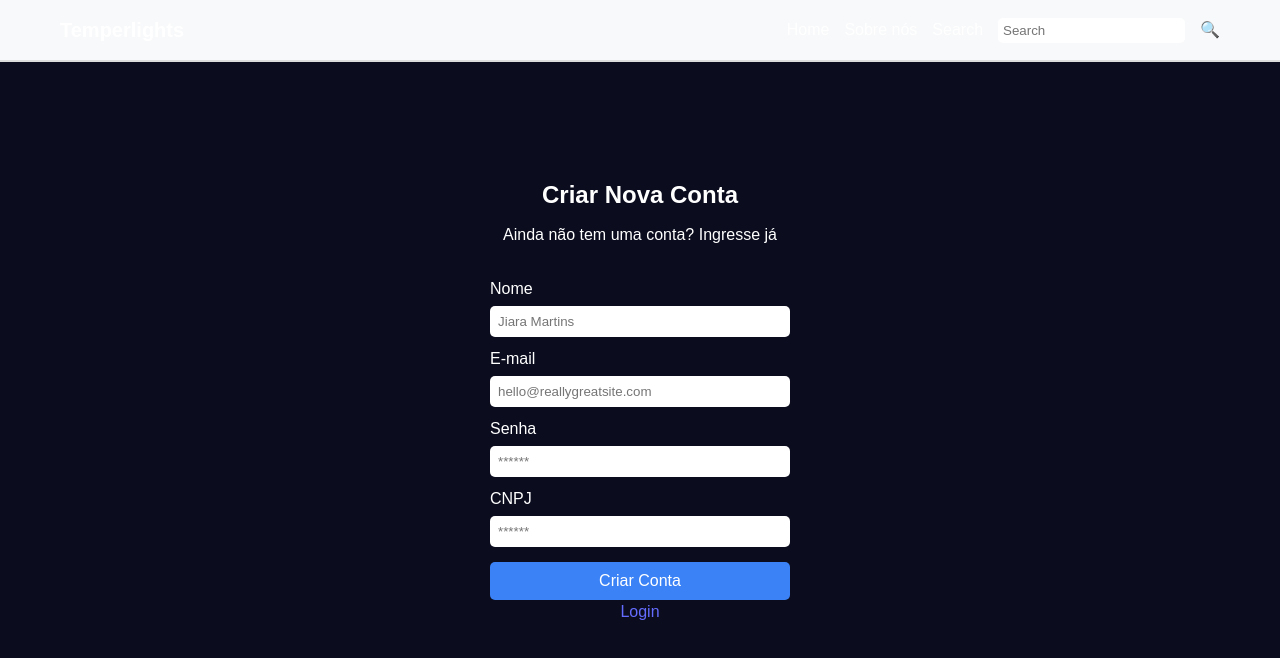
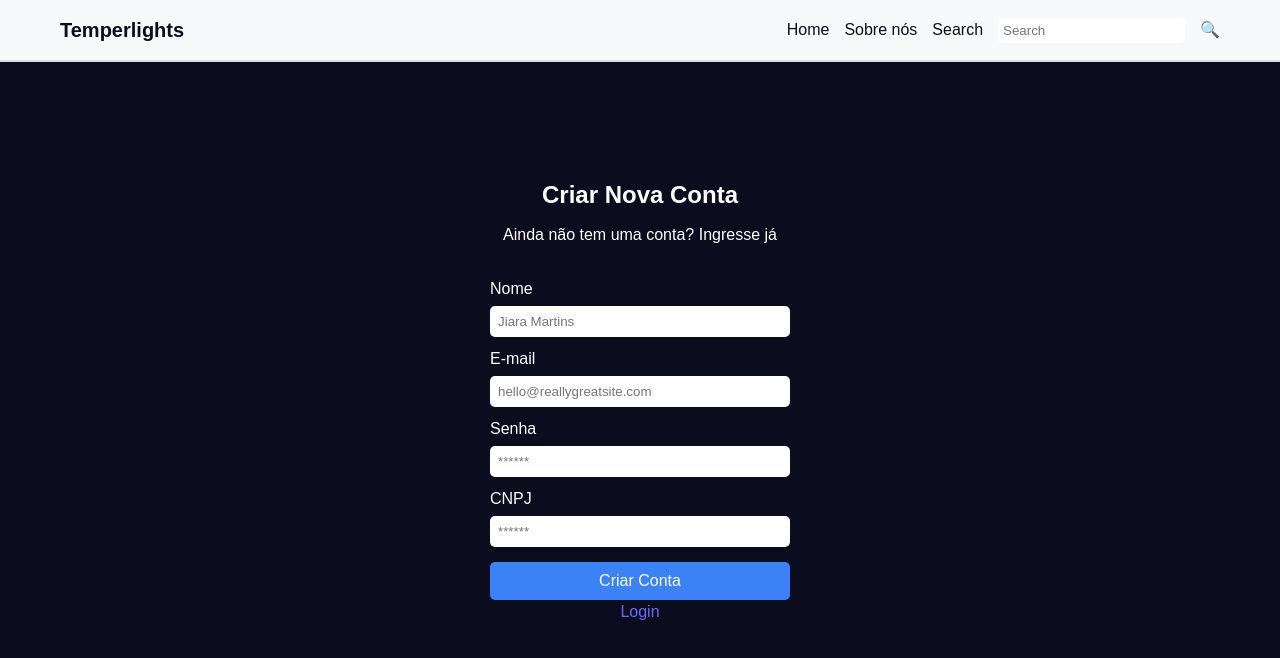
Before and after one commit to EricIkeda1/Temperlights, a React (Vite) app: page /register in a window 1280 px wide. Shown: the top 658 px of the page. Built offline with nearby package versions, Linux system fonts and the light colour scheme.

Commit message:
Correção da Navbar

```diff
--- a/src/styles/Register.css
+++ b/src/styles/Register.css
@@ -17,6 +17,18 @@ html, body {
   width: 100vw;
   height: 100vh;
   overflow: hidden;
+}
+
+.register-logo {
+  font-size: 20px;
+  font-weight: bold;
+  color: #0b0d1e !important;
+}
+
+.register-nav-links a {
+  color: #0b0d1e !important;
+  text-decoration: none;
+  font-weight: 500;
 }
 
 .register-navbar {
```
